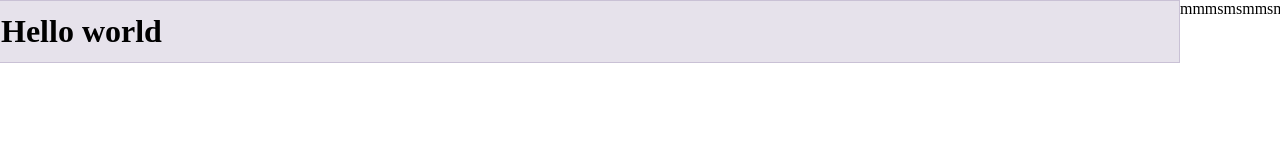
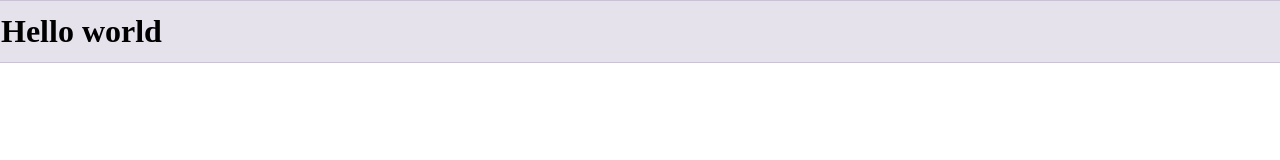
Before and after one commit to Nellie-Buhler/Furieuse, a website built with Parcel: page src/index.html in a window 1280 px wide. Built offline with nearby package versions, Linux system fonts and the light colour scheme.

```diff
--- a/src/index.html
+++ b/src/index.html
@@ -15,7 +15,6 @@
   <body>
     <div class="row">
       <div class="col"><h1>Hello world</h1></div>
-      mmmsmsmmsms
     </div>
 
     <script src="js/main.js" type="module"></script>
```
